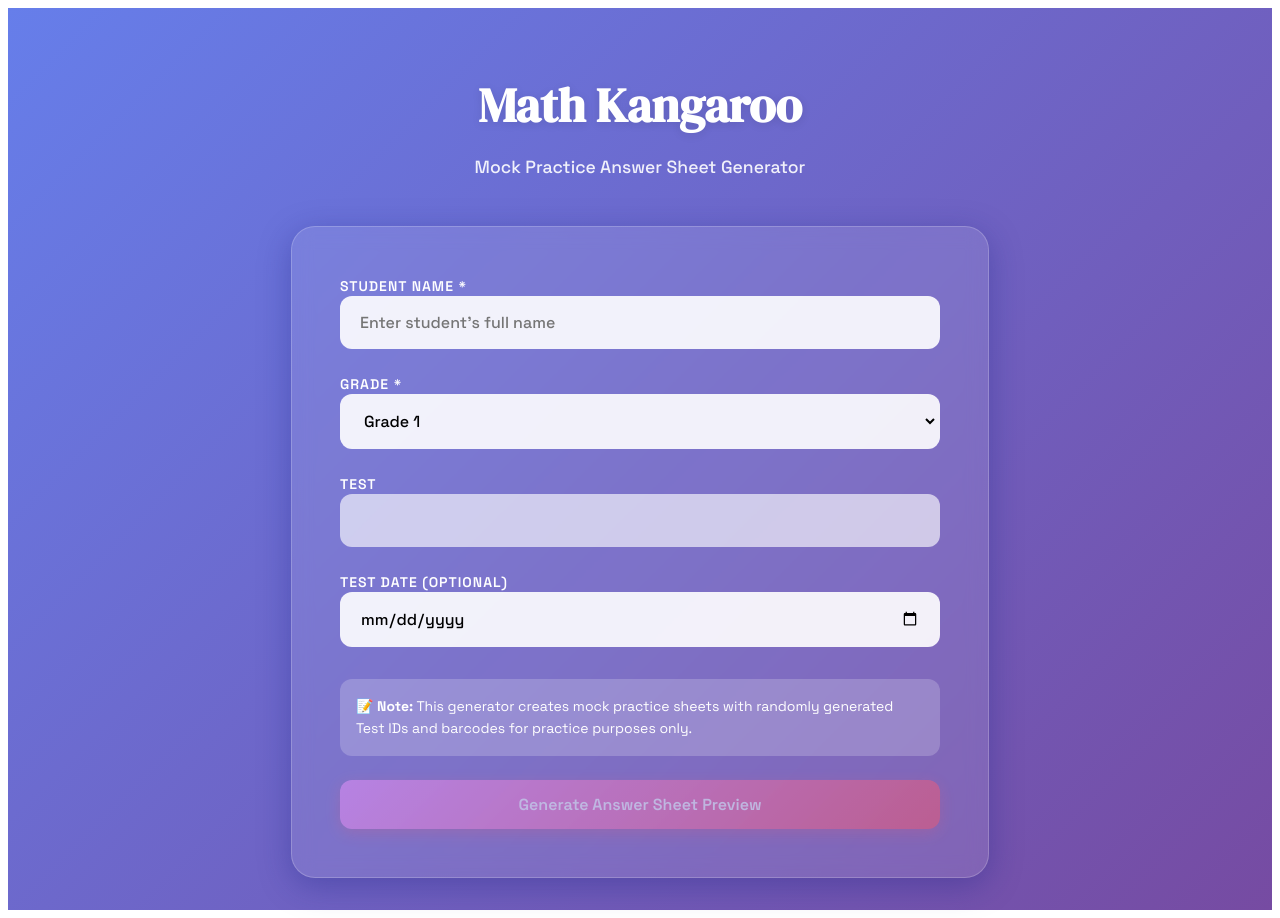
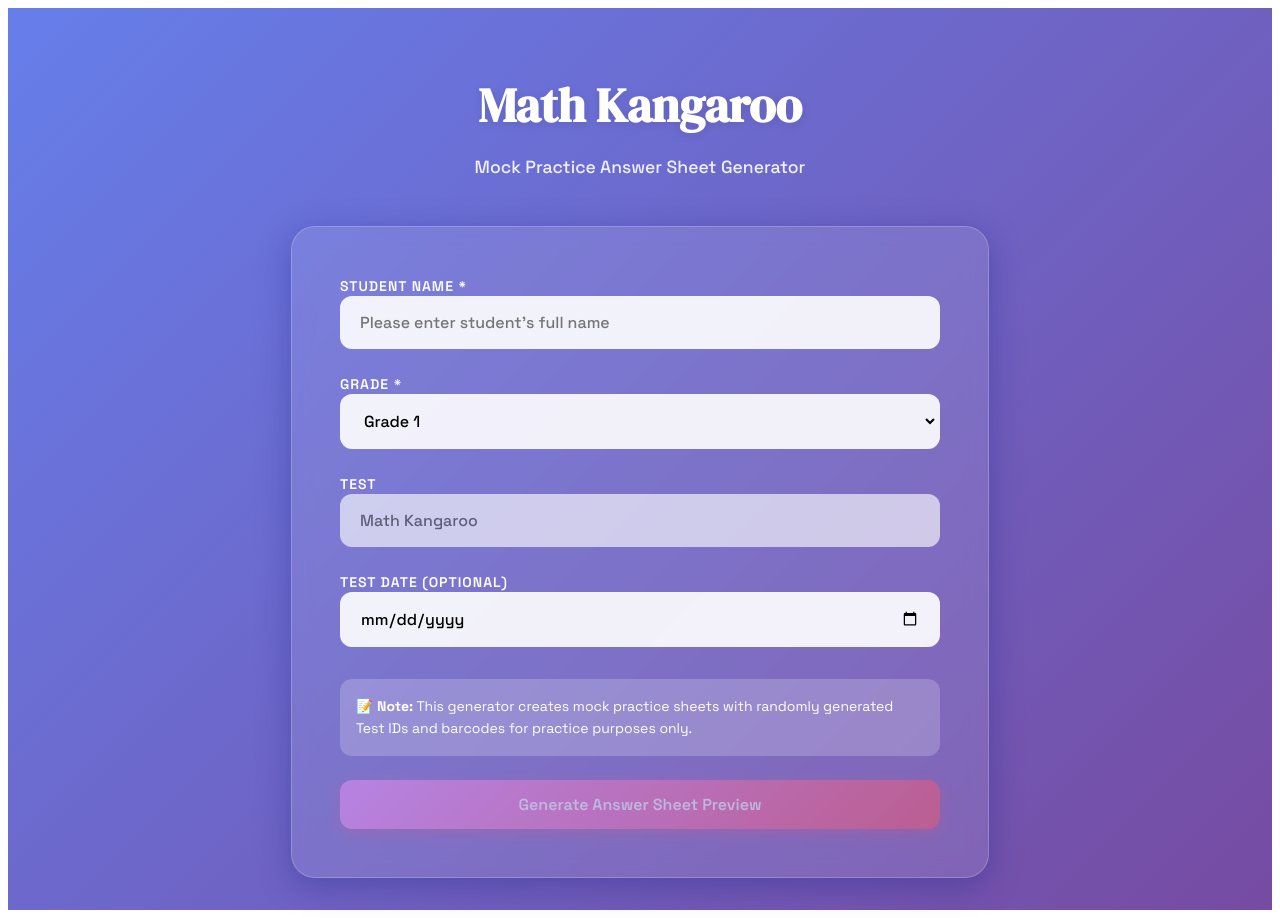
Before and after one commit to MsChenoO/MathKangarooAnswerSheetGenerator, a React (Vite) app: page / in a window 1280 px wide. Built offline with nearby package versions, Linux system fonts and the light colour scheme.

Commit message:
Add Placeholder

```diff
--- a/src/App.jsx
+++ b/src/App.jsx
@@ -5,7 +5,7 @@
     // Survey form state
   const [studentName, setStudentName] = useState('');
   const [grade, setGrade] = useState('');
-  const [testType, setTestType] = useState('');
+  const [testType, setTestType] = useState('Math Kangaroo');
   const [testDate, setTestDate] = useState('');
   const [showPreview, setShowPreview] = useState(false);
   const previewRef = useRef(null);
@@ -211,7 +211,7 @@
               <input
                 type="text"
                 className="input-field"
-                placeholder="Enter student's full name"
+                placeholder="Please enter student's full name"
                 value={studentName}
                 onChange={(e) => setStudentName(e.target.value)}
               />
@@ -221,6 +221,7 @@
               <label className="label">Grade *</label>
               <select
                 className="input-field"
+                placeholder="Please select grade"
                 value={grade}
                 onChange={handleGradeChange}
                 style={{ cursor: 'pointer' }}
```
